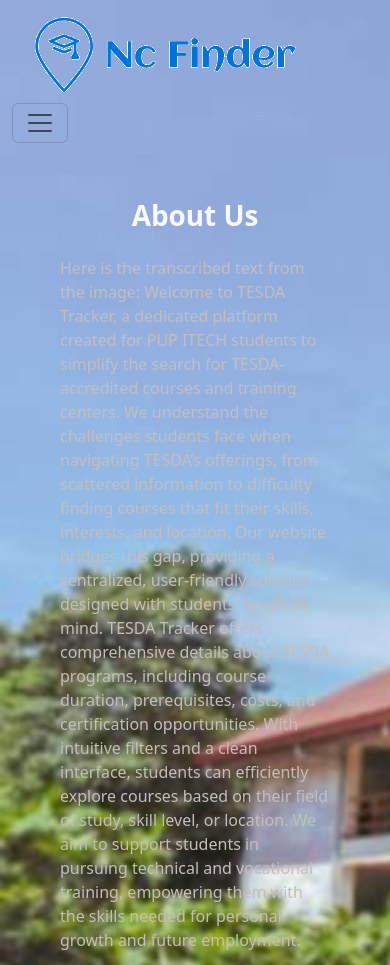
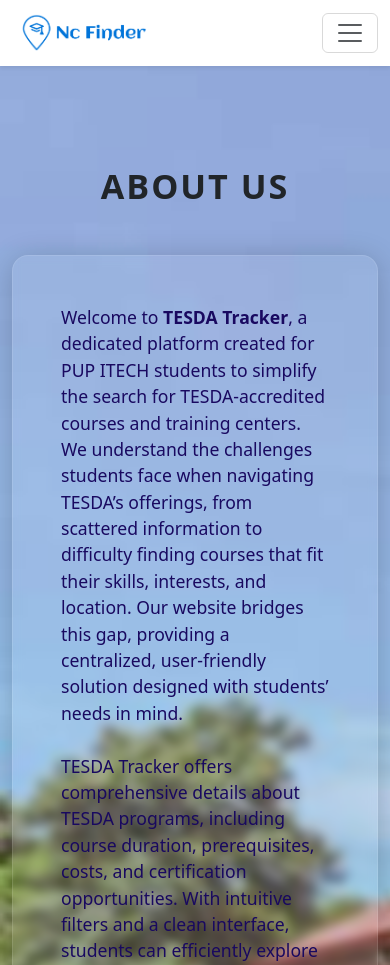
Before and after one commit to lyn212-cpu/Capstone, a PHP site: page /pages/about_us.php in a window 390 px wide. Shown: the top 965 px of the page. Run offline with PHP 8.4, Linux system fonts and the light colour scheme; the visitor is signed in with stand-in values (Sample User, id 1); some libraries are stand-ins or nearby versions.

Commit message:
4 pages
try

```diff
--- a/UserInterface/pages/about_us.php
+++ b/UserInterface/pages/about_us.php
@@ -12,7 +12,7 @@ if (!isset($_SESSION['user_id'])) {
 <head>
     <meta charset="UTF-8">
     <meta name="viewport"
-        content="width=device-width, user-scalable=no, initial-scale=1.0, maximum-scale=1.0, minimum-scale=1.0">
+        content="width=device-width, initial-scale=1.0">
     <meta http-equiv="X-UA-Compatible" content="ie=edge">
     <link rel="stylesheet" href="../../css/bootstrap.min.css">
     <script src="../../js/bootstrap.bundle.min.js"></script>
@@ -22,106 +22,128 @@ if (!isset($_SESSION['user_id'])) {
 
     <style>
         body {
+            background-image: url("../../Assets/bg.jpg");
+            background-size: cover;
             background-repeat: no-repeat;
-            background-size: cover;
-            background-image: url("../../Assets/bg.jpg");
         }
 
         .card {
-            /* From https://css.glass */
-            background: rgba(255, 255, 255, 0.05);
+            background: rgba(255, 255, 255, 0.08);
             border-radius: 16px;
-            box-shadow: 0 4px 30px rgba(0, 0, 0, 0.1);
-            backdrop-filter: blur(3.3px);
-            -webkit-backdrop-filter: blur(3.3px);
-            border: 1px solid rgba(255, 255, 255, 0.07);
+            box-shadow: 0 4px 30px rgba(0, 0, 0, 0.2);
+            backdrop-filter: blur(4px);
+            -webkit-backdrop-filter: blur(4px);
+            border: 1px solid rgba(255, 255, 255, 0.1);
         }
 
-        #our_team {
+        #topTraining {
+            padding-top: 100px;
+            padding-bottom: 50px;
+        }
+
+        #footer {
             background-color: #190960;
+            color: white;
+            padding: 20px 0;
+            text-align: center;
+        }
+
+        #footer a {
+            color: white;
+            text-decoration: none;
+            margin: 0 10px;
+        }
+
+        #footer a:hover {
+            text-decoration: underline;
+        }
+
+        p {
+            color: #190960;
+            font-size: 1.1rem;
+        }
+
+        .navbar {
+            background-color: #ffffff !important;
+        }
+
+        .navbar .nav-link {
+            color: #000 !important;
+        }
+
+        .navbar .nav-link.active {
+            font-weight: bold;
+            color: #190960 !important;
         }
     </style>
 </head>
 
 <body>
     <header>
-        <nav class="navbar navbar-expand-lg navbar-light sticky-top">
+        <nav class="navbar navbar-expand-lg sticky-top shadow-sm">
             <div class="container-fluid">
                 <a class="navbar-brand" href="#">
-                    <img src="../../Assets/nc_finder_logo_transparent.png" alt="avatar">
+                    <img src="../../Assets/nc_finder_logo_transparent.png" height="40" alt="Logo">
                 </a>
-                <button class="navbar-toggler" type="button" data-bs-toggle="collapse" data-bs-target="#navbarNav"
-                    aria-controls="navbarNav" aria-expanded="false" aria-label="Toggle navigation">
+                <button class="navbar-toggler" type="button" data-bs-toggle="collapse" data-bs-target="#navbarNav">
                     <span class="navbar-toggler-icon"></span>
                 </button>
+
                 <div class="collapse navbar-collapse" id="navbarNav">
-                    <ul class="navbar-nav me-auto justify-content-end  mb-2 mb-lg-0">
-                        <li class="nav-item">
-                            <a style="color: #190960" class="nav-link fw-bold" href="../index.php">Home</a>
-                        </li>
-                        <li class="nav-item">
-                            <a style="color: #190960" class="nav-link fw-bold" href="#">Courses</a>
-                        </li>
-                        <li class="nav-item">
-                            <a style="color: #190960" class="nav-link fw-bold" href="contact_us.php">Contact Us</a>
-                        </li>
-                        <li class="nav-item">
-                            <a style="color: #190960" class="nav-link fw-bold" href="about_us.php">About Us</a>
-                        </li>
+                    <ul class="navbar-nav me-auto mb-2 mb-lg-0">
+                        <li class="nav-item"><a class="nav-link" href="../index.php">Home</a></li>
+                        <li class="nav-item"><a class="nav-link" href="#">Courses</a></li>
+                        <li class="nav-item"><a class="nav-link" href="contact_us.php">Contact Us</a></li>
+                        <li class="nav-item"><a class="nav-link active" href="about_us.php">About Us</a></li>
                     </ul>
-                    <div class="d-flex align-items-center justify-content-end p-2">
-                        <div class="dropdown">
-                            <a class="btn btn-light d-flex align-items-center rounded-circle p-0 border-0" href="#"
-                                role="button" id="userMenu" data-bs-toggle="dropdown" aria-expanded="false"
-                                style="width: 44px; height: 44px;">
-                                <i class="fa-solid fa-user-tie text-secondary m-auto"></i>
+                    <div class="d-flex align-items-center">
+                        <a class="btn btn-light rounded-circle p-0" href="#" style="width: 44px; height: 44px;">
+                            <i class="fa-solid fa-user-tie text-secondary d-block m-auto"></i>
                         </a>
-                            <ul class="dropdown-menu dropdown-menu-end mt-2 shadow" aria-labelledby="userMenu">
-                                <li><a class="dropdown-item" href="#"><i class="fa fa-user me-2"></i>Profile</a></li>
-                                <li><a class="dropdown-item" href="#"><i class="fa fa-cog me-2"></i>Settings</a></li>
-                                <li>
-                                    <hr class="dropdown-divider">
-                                </li>
-                                <li><a class="dropdown-item text-danger" href="#"><i
-                                            class="fa fa-sign-out-alt me-2"></i>Logout</a></li>
-                            </ul>
-                        </div>
                     </div>
                 </div>
             </div>
         </nav>
     </header>
 
-    <!--  About Page -->
-    <section id="topTraining"
-        class="container-fluid d-flex flex-column gap-3 justify-content-center align-items-center p-5">
+    <!-- About Page -->
+    <section id="topTraining" class="container">
+    <h1 class="text-center fw-bold text- #190960 mb-5 display-4" style="letter-spacing: 2px;">ABOUT US</h1>
 
-        <h1 class="text-center fw-bold text-light">About Us</h1>
-        <div id="About_us" class="container d-lg-flex justify-content-center align-items-center">
-            <p style="color: #c5bdbd">
-                Here is the transcribed text from the image:
-                Welcome to TESDA Tracker, a dedicated platform created for PUP ITECH students to simplify the search for
-                TESDA-accredited courses and training centers.
-                We understand the challenges students face when navigating TESDA’s offerings, from scattered information
-                to difficulty finding courses that fit their skills, interests, and location. Our website bridges this
-                gap, providing a centralized, user-friendly solution designed with students’ needs in mind.
+    <div class="card p-5">
+        <form class="row align-items-center">
+            <div class="col-lg-6 mb-4 mb-lg-0">
+                <p>
+                    Welcome to <strong>TESDA Tracker</strong>, a dedicated platform created for PUP ITECH students to simplify the search
+                    for TESDA-accredited courses and training centers. We understand the challenges students face when
+                    navigating TESDA’s offerings, from scattered information to difficulty finding courses that fit
+                    their skills, interests, and location. Our website bridges this gap, providing a centralized,
+                    user-friendly solution designed with students’ needs in mind.
+                    <br><br>
                     TESDA Tracker offers comprehensive details about TESDA programs, including course duration,
-                prerequisites, costs, and certification opportunities.
-                With intuitive filters and a clean interface, students can efficiently explore courses based on their
-                field of study, skill level, or location. We aim to support students in pursuing technical and
-                vocational training, empowering them with the skills needed for personal growth and future employment.
+                    prerequisites, costs, and certification opportunities. With intuitive filters and a clean interface,
+                    students can efficiently explore courses based on their field of study, skill level, or location. We
+                    aim to support students in pursuing technical and vocational training, empowering them with the
+                    skills needed for personal growth and future employment.
                 </p>
-            <img class="img-fluid col-lg-6"
-                src="https://www.tesdaguides.com/wp-content/uploads/2015/06/tesda-online.jpg" alt="image">
+            </div>
+            <div class="col-lg-6 text-center">
+                <img src="https://www.tesdaguides.com/wp-content/uploads/2015/06/tesda-online.jpg"
+                     alt="TESDA Training Image"
+                     class="img-fluid rounded-4 shadow-lg"
+                     style="max-height: 320px; object-fit: cover;">
+            </div>
+        </form>
     </div>
 </section>
 
-
-    <div>
-        <?php
-        include_once '../../include/footer.php'
-            ?>
+    <footer id="footer">
+        <div class="container">
+            <a href="contact_us.php">Contact Us</a>
+            <a href="#">Privacy Policy</a>
+            <a href="#">Terms of Service</a>
+            <p class="mt-2">&copy; 2025 NC Finder. All rights reserved.</p>
         </div>
+    </footer>
 </body>
-
 </html>
```
Also changed, not shown: Admin/super_admin/Courses.php (+0 -12 lines), Admin/super_admin/TrainingCenter.php (+0 -15 lines), UserInterface/index.php (+0 -25 lines), UserInterface/pages/contact_us.php (+16 -27 lines). Lines whose indentation alone changed are shown as unchanged.
